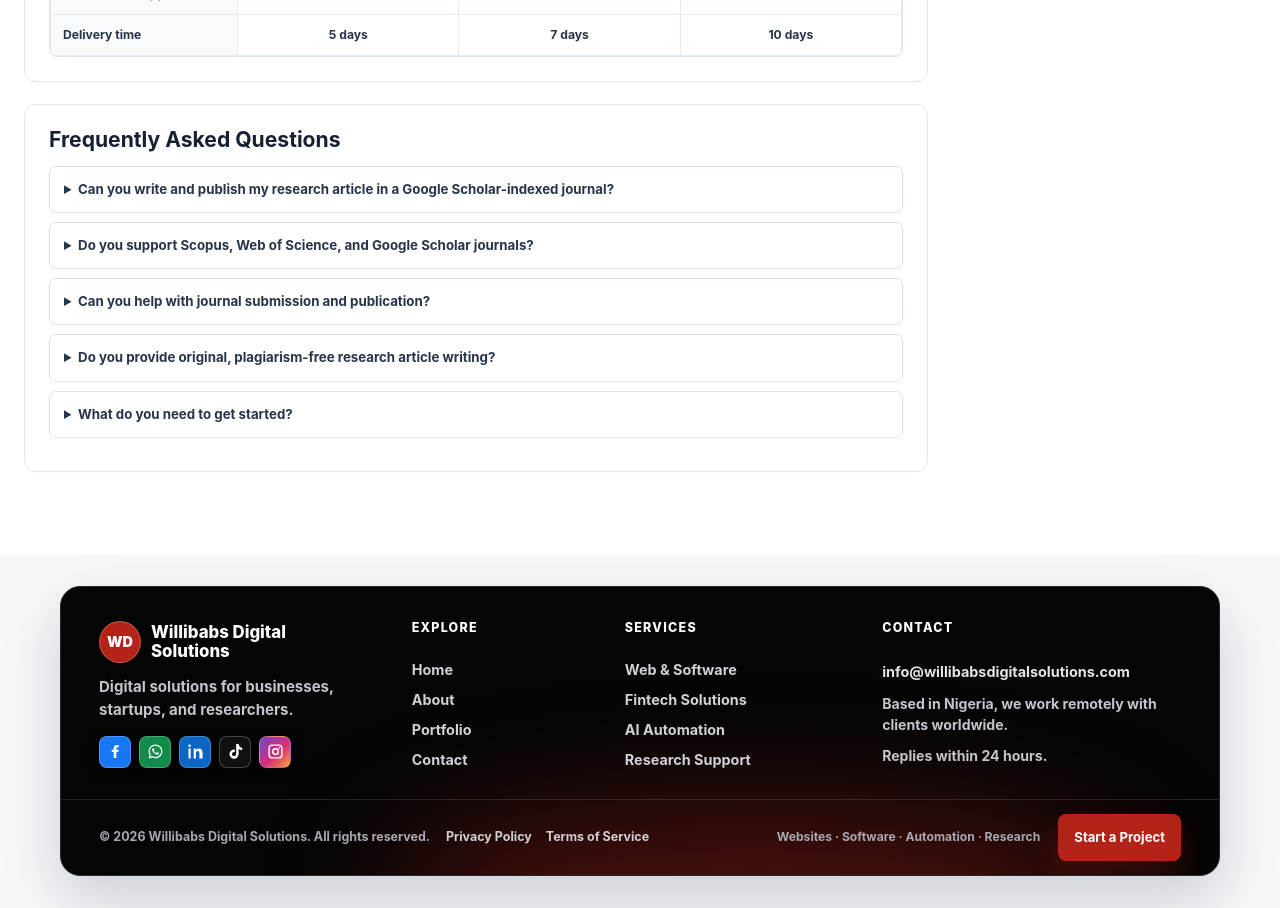
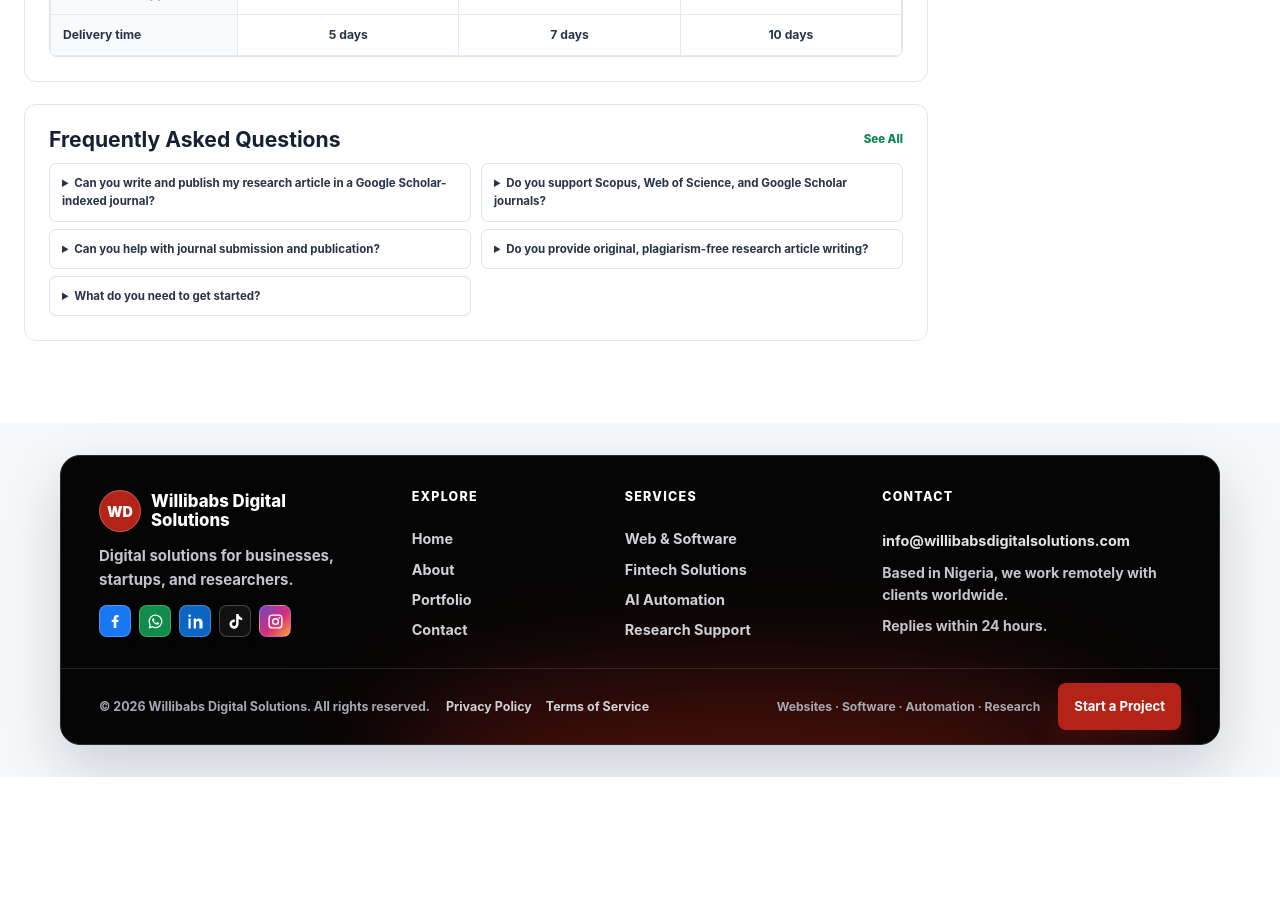
Before and after one commit to davidjames2708-dotcom/willibabsdigitalsolutions, a Next.js app: page /research-marketplace/gigs/article-submission-support in a window 1280 px wide. Shown: the part 2400-3308 px from the top of the page. After the commit the page ends 3177 px from the top, so only its background shows below. Built offline with nearby package versions, Linux system fonts and the light colour scheme.

Commit message:
Match research gig FAQ layout and content

```diff
--- a/app/research-marketplace/gigs/article-submission-support/page.jsx
+++ b/app/research-marketplace/gigs/article-submission-support/page.jsx
@@ -12,11 +12,11 @@ const packages = [
   { name: "Premium", manuscripts: "5", words: "5,000", journals: "3", delivery: "10 days" },
 ];
 const faqs = [
-  ["Can you write and publish my research article in a Google Scholar-indexed journal?", "I can support article development, editing, journal selection, and submission preparation. Journals make their own acceptance and publication decisions, so publication cannot be guaranteed."],
-  ["Do you support Scopus, Web of Science, and Google Scholar journals?", "Yes. I can help research journal options and review their stated scope and author guidelines. Please confirm current indexing directly with the journal and database."],
-  ["Can you help with journal submission and publication?", "Yes. Support can include formatting the manuscript to author guidelines and preparing submission materials."],
-  ["Do you provide original, plagiarism-free research article writing?", "I help develop original work from your research, data, and input, and can review wording for originality. You remain responsible for the accuracy, authorship, and final submission."],
-  ["What do you need to get started?", "Send your topic, research materials or draft, preferred journal if known, formatting requirements, and target timeline."],
+  ["Can you write and publish my research article in a Google Scholar-indexed journal?", "Yes! I provide professional research article writing, editing, journal selection, and submission support. I help prepare quality manuscripts for suitable scholarly journals, subject to their editorial and peer-review processes."],
+  ["Do you support Scopus, Web of Science, and Google Scholar journals?", "Yes! I assist with identifying suitable journals covered by Scopus, Web of Science, or discoverable through Google Scholar. I also help verify indexing status, journal requirements, and publication guidelines before submission."],
+  ["Can you help with journal submission and publication?", "Absolutely! I assist with journal selection, manuscript formatting, cover letters, submission requirements, and responses to genuine reviewer feedback throughout the publication process."],
+  ["Do you provide original, plagiarism-free research article writing?", "I provide original research article writing and editorial support based on your research materials, findings, and instructions. I can also help review citations, improve clarity, and check originality before submission."],
+  ["What do you need to get started?", "Please provide your research topic, field of study, manuscript or research materials, target journal (if available), preferred referencing style, and deadline. Contact me before ordering so we can discuss your publication goals."],
 ];
 
 export default function ArticleSubmissionSupportPage() {
@@ -73,8 +73,8 @@ export default function ArticleSubmissionSupportPage() {
             </tbody></table></div>
           </section>
           <section className="research-gig-content-section research-faq" aria-labelledby="research-faq-title">
-            <h2 id="research-faq-title">Frequently Asked Questions</h2>
-            {faqs.map(([question,answer])=><details key={question}><summary>{question}</summary><p>{answer}</p></details>)}
+            <div className="research-faq-heading"><h2 id="research-faq-title">Frequently Asked Questions</h2><a href="#research-faq-title">See All</a></div>
+            <div className="research-faq-grid">{faqs.map(([question,answer])=><details key={question}><summary>{question}</summary><p>{answer}</p></details>)}</div>
           </section>
         </div>
 
--- a/app/research-marketplace/research-marketplace.css
+++ b/app/research-marketplace/research-marketplace.css
@@ -141,6 +141,14 @@
 .research-faq details { margin:9px 0; border:1px solid #dce3ed; border-radius:7px; }
 .research-faq summary { padding:12px 14px; color:#273449; font-size:.83rem; font-weight:700; cursor:pointer; }
 .research-faq details p { margin:0; padding:0 14px 13px; color:#5b6678; font-size:.82rem; line-height:1.6; }
+.research-faq-heading { display:flex; align-items:center; justify-content:space-between; gap:16px; margin-bottom:12px; }
+.research-faq-heading h2 { margin:0; }
+.research-faq-heading > a { color:#07884f; font-size:.72rem; font-weight:800; }
+.research-faq-grid { display:grid; grid-template-columns:repeat(2,minmax(0,1fr)); gap:7px 10px; }
+.research-faq-grid details { margin:0; overflow:hidden; }
+.research-faq-grid summary { padding:10px 12px; font-size:.72rem; }
+.research-faq-grid details p { padding:0 12px 11px; font-size:.72rem; }
+@media (max-width:600px) { .research-faq-grid { grid-template-columns:1fr; } }
 @media (max-width:1000px) { .research-marketplace-categories > div { grid-template-columns:repeat(4,minmax(0,1fr)); } }
 @media (max-width:900px) { .research-gig-detail-layout { grid-template-columns:minmax(0,1fr) 260px; gap:18px; } .research-package-grid { grid-template-columns:1fr; } }
 @media (max-width:760px) { .research-marketplace-hero { grid-template-columns:1fr; min-height:0; padding:38px 22px; gap:24px; } .research-marketplace-hero h1 { font-size:clamp(2rem,9vw,3rem); } .research-marketplace-promise { padding:20px; } .research-marketplace-grid { grid-template-columns:1fr; } .research-marketplace-grid article { min-height:210px; padding:22px; } .research-marketplace-categories { padding-inline:16px; } .research-marketplace-categories > div { grid-template-columns:repeat(2,minmax(0,1fr)); } .research-marketplace-cta { margin-inline:14px; padding:30px 20px; } .research-gigs { padding:0 16px 34px; } .research-gigs-heading { display:block; } .research-gigs-heading > p { margin-top:8px; } .research-gig-card { grid-template-columns:1fr; } .research-gig-cover { min-height:270px; padding:20px; } .research-gig-card-body { padding:20px; } .research-gig-detail-layout { grid-template-columns:1fr; padding:0 16px; } .research-gig-order-card { position:static; grid-row:1; } .research-gig-detail-cover { min-height:280px; } .research-gig-content-section { padding:19px; } .research-package-grid { grid-template-columns:1fr; } .research-gig-breadcrumb { padding:15px 16px; } }
```
